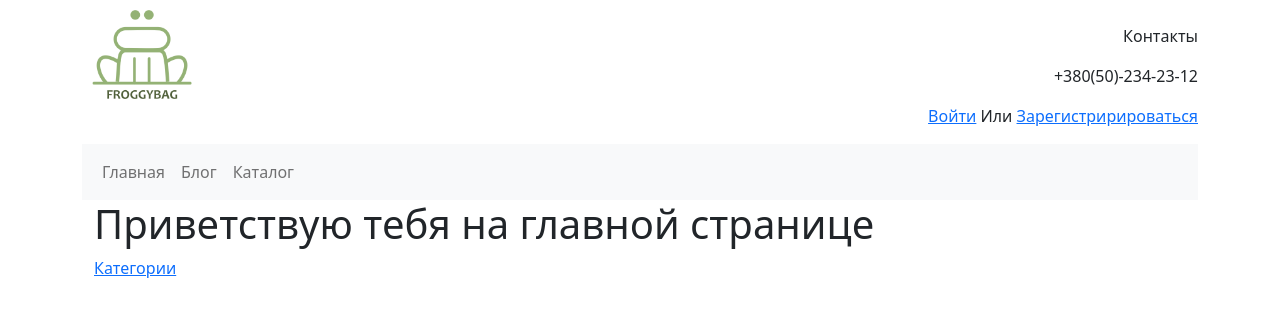
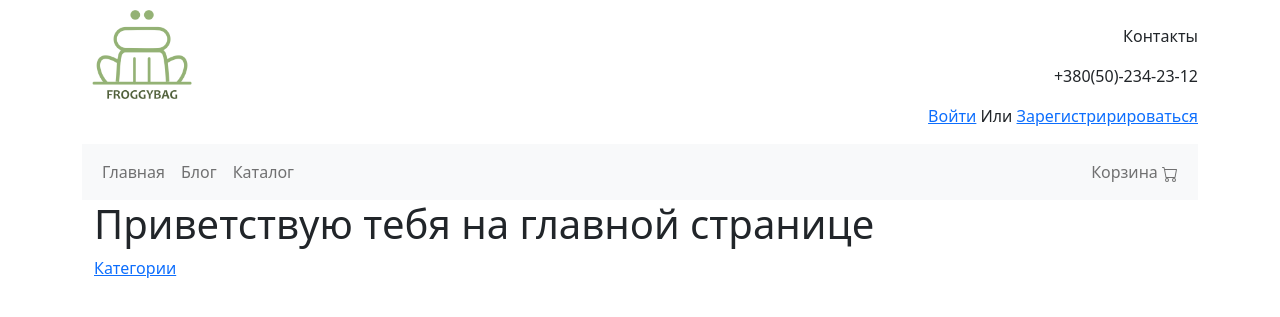
Before and after one commit to ZorkHeh/FROGGYBAG, a Django app: page / in a window 1280 px wide. Shown: the top 317 px of the page. Run offline with Django 4.2, Linux system fonts and the light colour scheme.

Commit message:
base.html update

```diff
--- a/templates/base.html
+++ b/templates/base.html
@@ -38,13 +38,7 @@
                 <p class="text-dark text-end">Контакты</p>
                 <p class="text-dark text-end">+380(50)-234-23-12</p>
                 {% if request.user.is_authenticated %}
-                    <p class="text-end">Привет {{ request.user.username }} (<a href="{% url 'logout' %}">Выйти</a>) <a
-                            href="{% url 'cart_view' %}" class="cart">Корзина
-                        <svg xmlns="http://www.w3.org/2000/svg" width="16" height="16" fill="currentColor"
-                             class="bi bi-cart" viewBox="0 0 16 16">
-                            <path d="M0 1.5A.5.5 0 0 1 .5 1H2a.5.5 0 0 1 .485.379L2.89 3H14.5a.5.5 0 0 1 .491.592l-1.5 8A.5.5 0 0 1 13 12H4a.5.5 0 0 1-.491-.408L2.01 3.607 1.61 2H.5a.5.5 0 0 1-.5-.5zM3.102 4l1.313 7h8.17l1.313-7H3.102zM5 12a2 2 0 1 0 0 4 2 2 0 0 0 0-4zm7 0a2 2 0 1 0 0 4 2 2 0 0 0 0-4zm-7 1a1 1 0 1 1 0 2 1 1 0 0 1 0-2zm7 0a1 1 0 1 1 0 2 1 1 0 0 1 0-2z"/>
-                        </svg>
-                    </a></p>
+                    <p class="text-end">Привет {{ request.user.username }} (<a href="{% url 'logout' %}">Выйти</a>)</p>
                 {% else %}
                     <p class="text-end">
                         <a href="{% url 'login' %}?next={% if request.GET.next %}{{ request.GET.next }}{% else %}{{ request.path }}{% endif %}">Войти</a>
@@ -66,7 +60,7 @@
                     <span class="navbar-toggler-icon"></span>
                 </button>
                 <div class="collapse navbar-collapse" id="navbarNav">
-                    <ul class="navbar-nav">
+                    <ul class="navbar-nav me-auto mb-2 mb-lg-0">
                         <li class="nav-item">
                             <a class="nav-link" href="{% url 'home' %}">Главная</a>
                         </li>
@@ -77,6 +71,17 @@
                             <a class="nav-link" href="{% url 'catalog' %}">Каталог</a>
                         </li>
                     </ul>
+                    <div class="flex">
+                        <ul class="navbar-nav me-auto mb-2 mb-lg-0">
+                            <li class="nav-item">
+                                <a class="nav-link" href="{% url 'cart_view' %}">Корзина
+                                    <svg xmlns="http://www.w3.org/2000/svg" width="16" height="16" fill="currentColor"
+                                        class="bi bi-cart" viewBox="0 0 16 16">
+                                    <path d="M0 1.5A.5.5 0 0 1 .5 1H2a.5.5 0 0 1 .485.379L2.89 3H14.5a.5.5 0 0 1 .491.592l-1.5 8A.5.5 0 0 1 13 12H4a.5.5 0 0 1-.491-.408L2.01 3.607 1.61 2H.5a.5.5 0 0 1-.5-.5zM3.102 4l1.313 7h8.17l1.313-7H3.102zM5 12a2 2 0 1 0 0 4 2 2 0 0 0 0-4zm7 0a2 2 0 1 0 0 4 2 2 0 0 0 0-4zm-7 1a1 1 0 1 1 0 2 1 1 0 0 1 0-2zm7 0a1 1 0 1 1 0 2 1 1 0 0 1 0-2z"/>
+                        </svg></a>
+                            </li>
+                        </ul>
+                    </div>
                 </div>
             </div>
         </nav>
```
